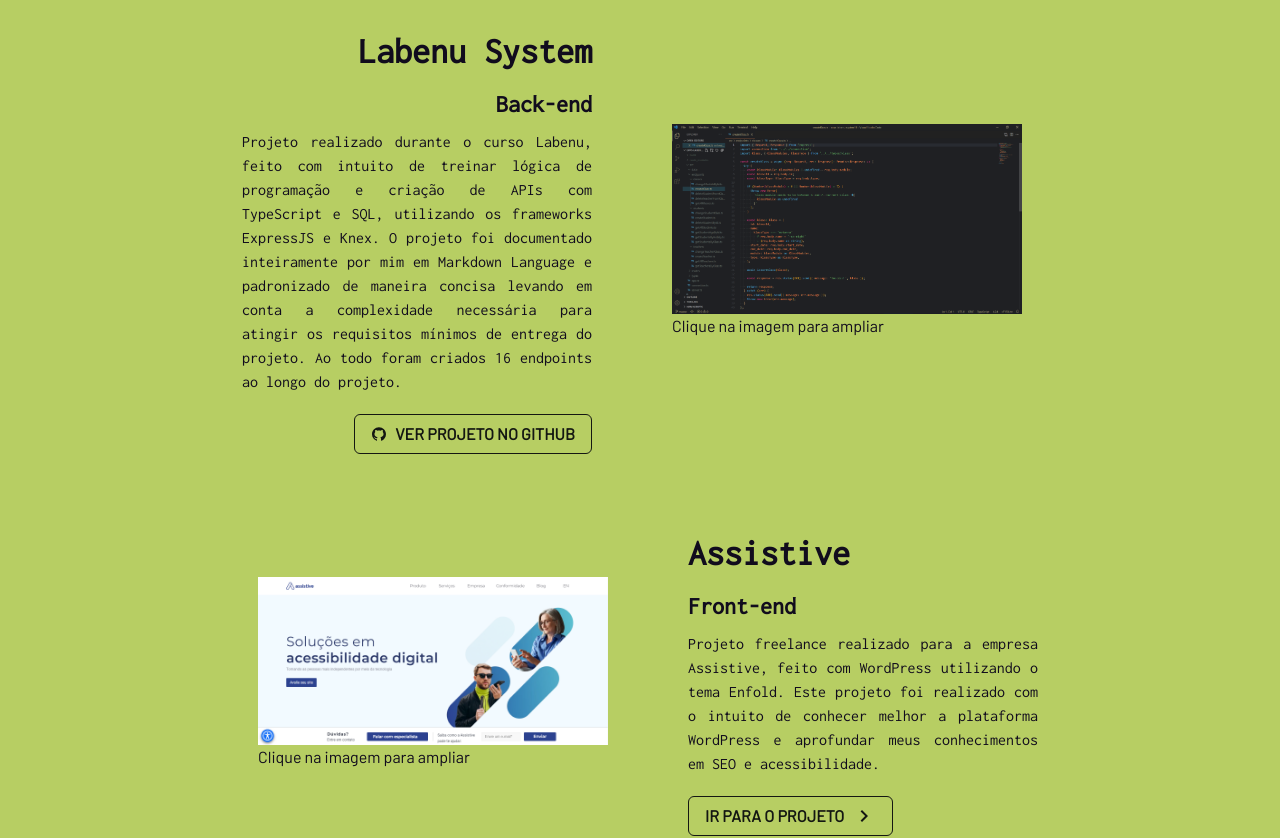
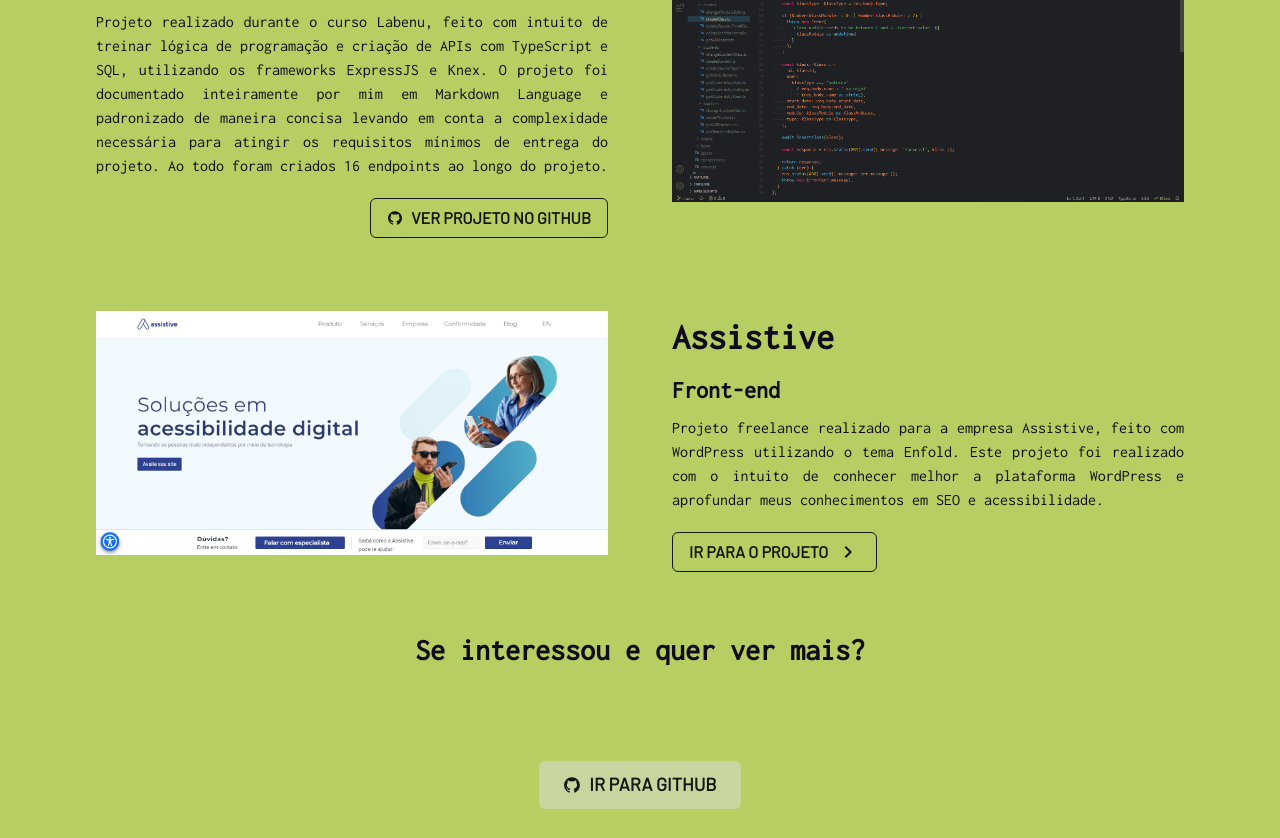
Before and after one commit to cptvictor95/portfolio, a Next.js app: page / in a window 1280 px wide. Shown: the part 2980-3818 px from the top of the page. Built offline with nearby package versions, Linux system fonts and the light colour scheme; a web font is replaced by a local one.

Commit message:
fix project component responsiveness for images and texts

```diff
--- a/components/Project.tsx
+++ b/components/Project.tsx
@@ -56,14 +56,12 @@
         justify="flex-end"
         px={8}
       >
-        <Link href={previewImgUrl} isExternal px={{ base: 0, sm: 8, md: 4 }}>
         <Image
           src={previewImgUrl}
-            maxW={{ base: '100%', lg: '350px' }}
+          maxW="lg"
+          w="100%"
           alt={`Prévia do projeto ${title ? title : ''}`}
         />
-          <Text>Clique na imagem para ampliar</Text>
-        </Link>
       </Flex>
       <Flex as="article" maxW="auto">
         <Stack px={8}>
@@ -73,7 +71,7 @@
           <Text as="h4" fontSize="2xl" m={0} fontWeight="semibold">
             {stackText}
           </Text>
-          <Text maxW="350px" textAlign="justify" pb={3}>
+          <Text maxW="lg" textAlign="justify" pb={3}>
             {content}
           </Text>
           {links?.production && (
@@ -169,7 +167,7 @@
         <Text as="h4" fontSize="2xl" m={0} fontWeight="semibold">
           {stackText}
         </Text>
-        <Text maxW="350px" textAlign="justify" pb={3}>
+        <Text maxW="lg" textAlign="justify" pb={3}>
           {content}
         </Text>
 
@@ -193,14 +191,12 @@
         justify="flex-start"
         px={8}
       >
-        <Link href={previewImgUrl} isExternal px={{ base: 0, sm: 8, md: 4 }}>
         <Image
           src={previewImgUrl}
-            maxW={{ base: '100%', lg: '350px' }}
+          maxW="lg"
+          w="100%"
           alt={`Prévia do projeto ${title ? title : ''}`}
         />
-          <Text>Clique na imagem para ampliar</Text>
-        </Link>
       </Flex>
     </Flex>
   );
```
Also changed, not shown: components/ImageModal.tsx (deleted, +0 -35 lines). Lines whose indentation alone changed are shown as unchanged.
